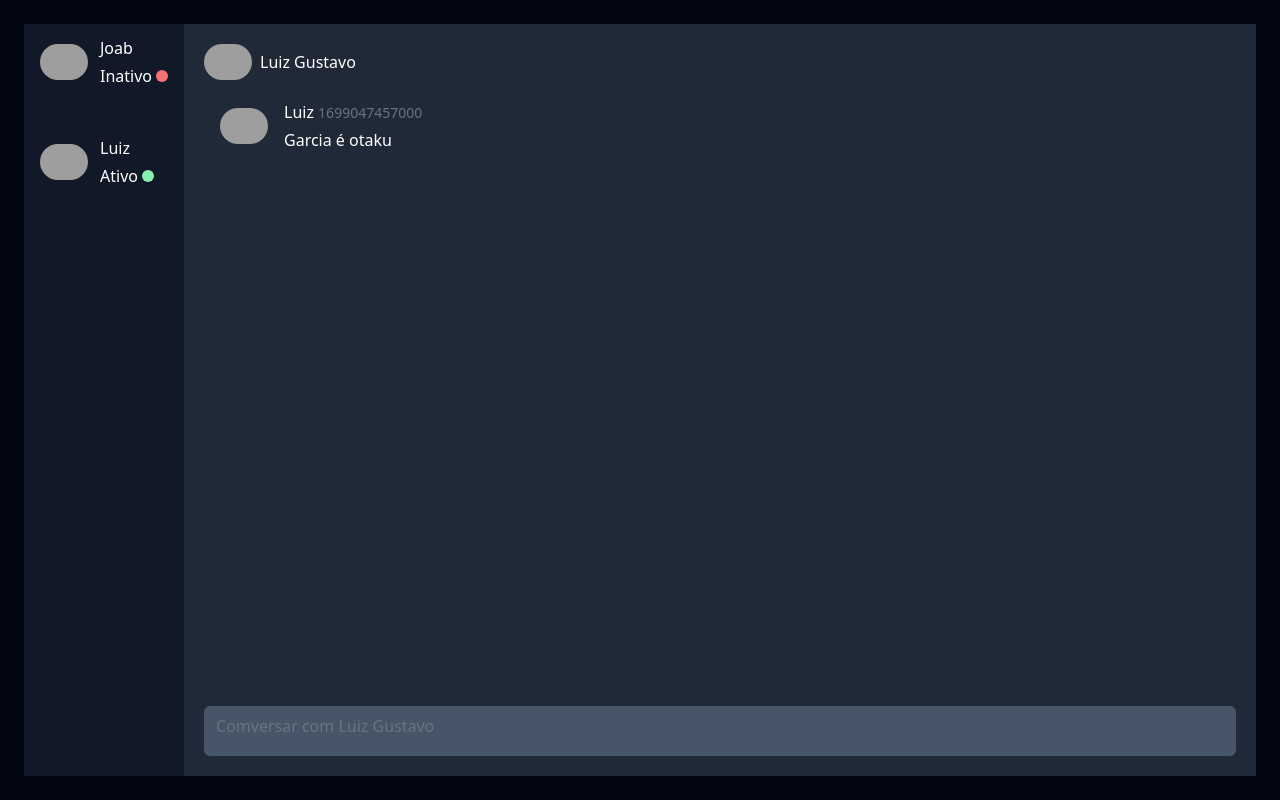
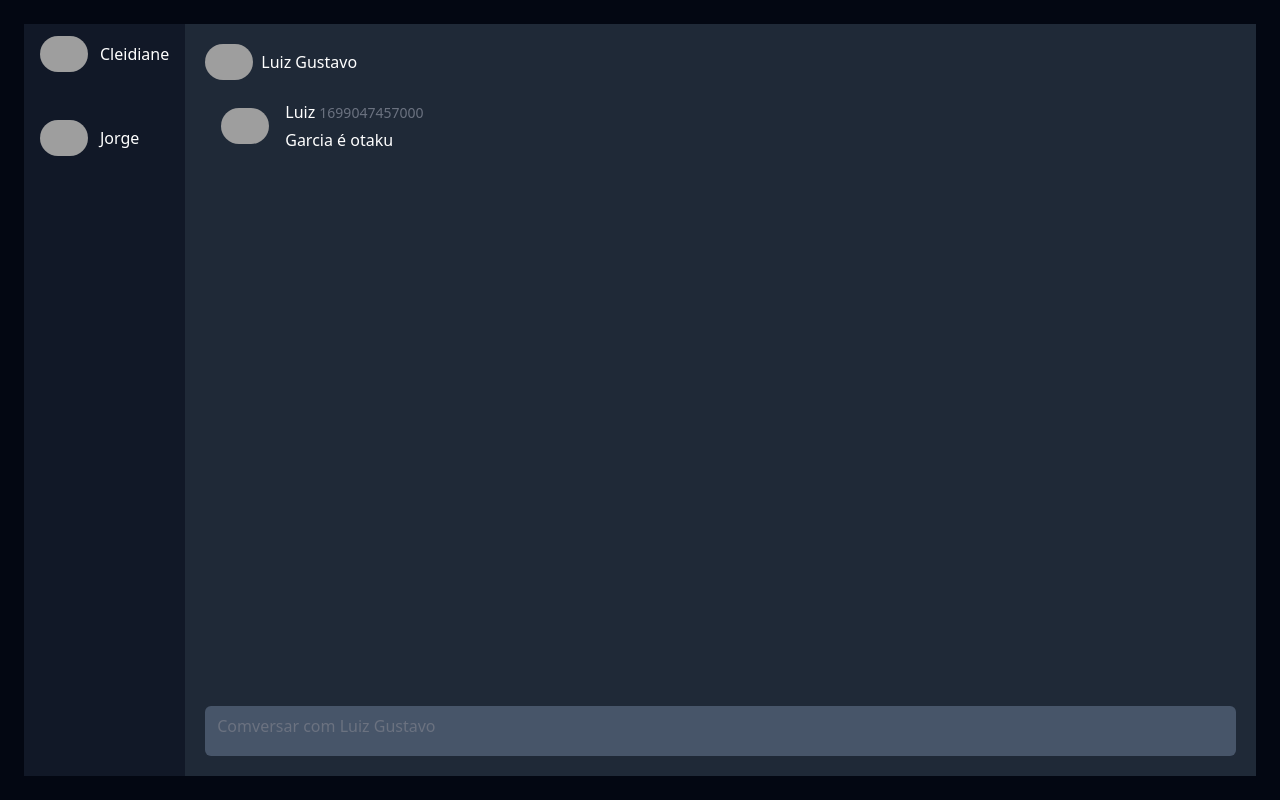
Before and after one commit to luizgustavoou/duckchat, a React (Vite) app in the folder duckchat-front/: page / in a window 1280 px wide. Built offline with nearby package versions, Linux system fonts and the light colour scheme; grey boxes are pictures that could not be loaded.

Commit message:
mockar friendships no home

```diff
--- a/duckchat-front/src/components/CardFriend.tsx
+++ b/duckchat-front/src/components/CardFriend.tsx
@@ -1,27 +1,25 @@
+import { IFriendship } from "@/entities/IFriendship";
 import { Avatar, AvatarFallback, AvatarImage } from "@radix-ui/react-avatar";
 
-export interface Friend {
-  name: string;
-  status: boolean;
-  image: string;
+interface ICardFriendProps {
+  friendship: IFriendship;
 }
 
-interface CardFriendProps {
-  friend: Friend;
-}
-
-export default function CardFriend(props: CardFriendProps) {
+export default function CardFriend({ friendship }: ICardFriendProps) {
   return (
     <div className="flex gap-3 py-3 px-4 items-center hover:bg-slate-600 cursor-pointer">
       <>
         <Avatar>
-          <AvatarImage className="w-12 rounded-full" src={props.friend.image} />
+          <AvatarImage
+            className="w-12 rounded-full"
+            src={friendship.friend.avatarURL}
+          />
           <AvatarFallback>CN</AvatarFallback>
         </Avatar>
         <div className="flex flex-col gap-1">
-          <div>{props.friend.name}</div>
-          <div>
-            {props.friend.status ? (
+          <div>{friendship.friend.firstName}</div>
+          {/* <div>
+            {friendship.status ? (
               <div className="flex items-center gap-1">
                 <span>Ativo</span>{" "}
                 <div className="rounded-full w-3 h-3 bg-green-300 align-middle"></div>
@@ -32,7 +30,7 @@ export default function CardFriend(props: CardFriendProps) {
                 <div className="rounded-full w-3 h-3 bg-red-400 align-middle"></div>
               </div>
             )}
-          </div>
+          </div> */}
         </div>
       </>
     </div>
--- a/duckchat-front/src/pages/Home/Home.tsx
+++ b/duckchat-front/src/pages/Home/Home.tsx
@@ -1,25 +1,38 @@
-import CardFriend, { Friend } from "../../components/CardFriend";
+import { IFriendship } from "@/entities/IFriendship";
+import CardFriend from "../../components/CardFriend";
 import Chat from "../../components/Chat";
 
 export default function Home() {
-  const friends: Friend[] = [
+  const friendships: IFriendship[] = [
     {
-      name: "Joab",
-      status: false,
-      image: "https://github.com/shadcn.png",
+      id: "88d8fd19-a014-43db-9d50-94c0d03898d5",
+      friend: {
+        id: "c4981d52-2ec3-47ab-9ede-3f110a6a76db",
+        username: "cleidiane",
+        password: "123",
+        firstName: "Cleidiane",
+        lastName: "Moura",
+        avatarURL: "https://github.com/shadcn.png",
+      },
     },
     {
-      name: "Luiz",
-      status: true,
-      image: "https://github.com/shadcn.png",
+      id: "952f2ea2-a997-44ac-92ec-50217bafc6d7",
+      friend: {
+        id: "c9f94b42-303e-410d-8635-c4bf6353b885",
+        username: "jorge",
+        password: "123",
+        firstName: "Jorge",
+        lastName: "Fernandes",
+        avatarURL: "https://github.com/shadcn.png",
+      },
     },
   ];
 
   return (
     <>
       <div className="flex flex-col text-white gap-6">
-        {friends.map((friend) => (
-          <CardFriend friend={friend}></CardFriend>
+        {friendships.map((friendship) => (
+          <CardFriend friendship={friendship} key={friendship.id}></CardFriend>
         ))}
       </div>
 
```
